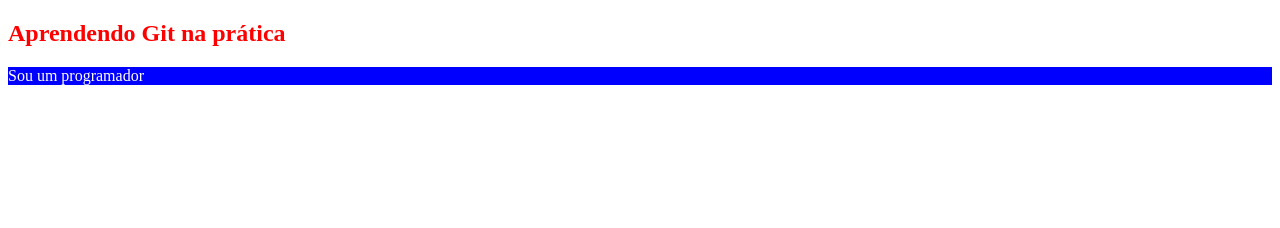
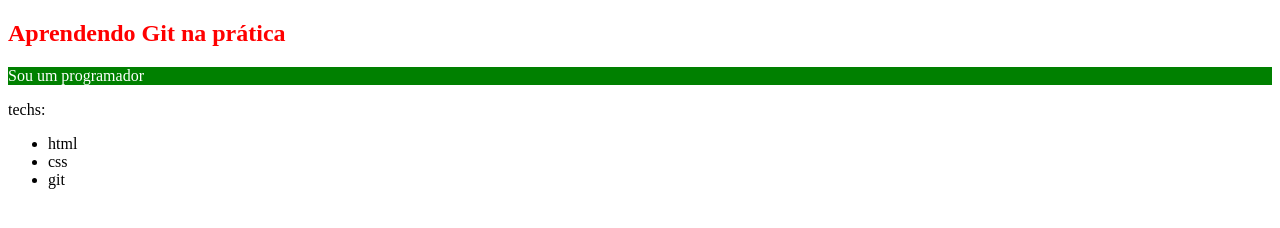
Before and after one commit to weverton-94/test-repo-github, a plain HTML site: page index.html in a window 1280 px wide. Drawn offline with Linux system fonts and the light colour scheme.

Commit message:
foi adicionado tecnologia

```diff
--- a/index.html
+++ b/index.html
@@ -9,5 +9,18 @@
 <body>
     <h2>Aprendendo Git na prática</h2>
     <p>Sou um programador</p>
+
+    <span>techs:</span>
+    <ul>
+        <li>
+            html
+        </li>
+        <li>
+            css
+        </li>
+        <li>
+            git
+        </li>
+    </ul>
 </body>
 </html>
--- a/style.css
+++ b/style.css
@@ -2,6 +2,9 @@ h2{
     color: red;
 }
 p{
-    background: blue;
+    background: green;
     color: #fff;
 }
+/*
+* branch --> ramificação.
+ */
```
